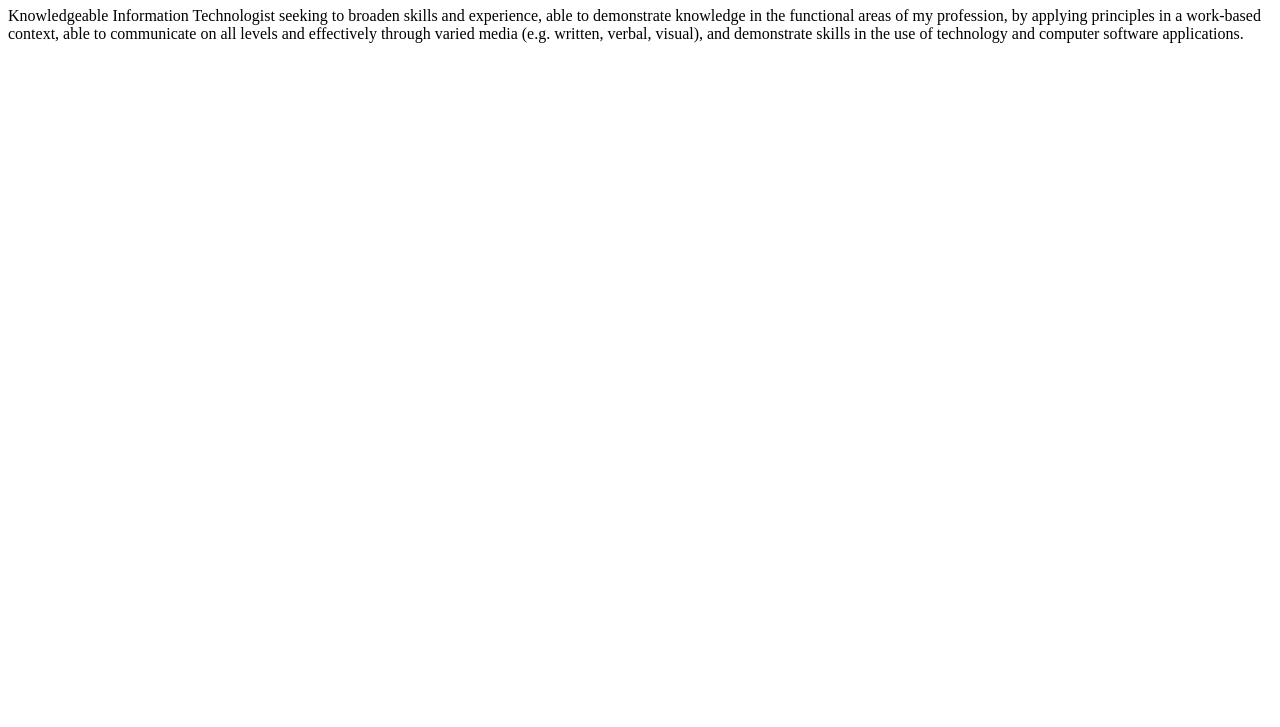
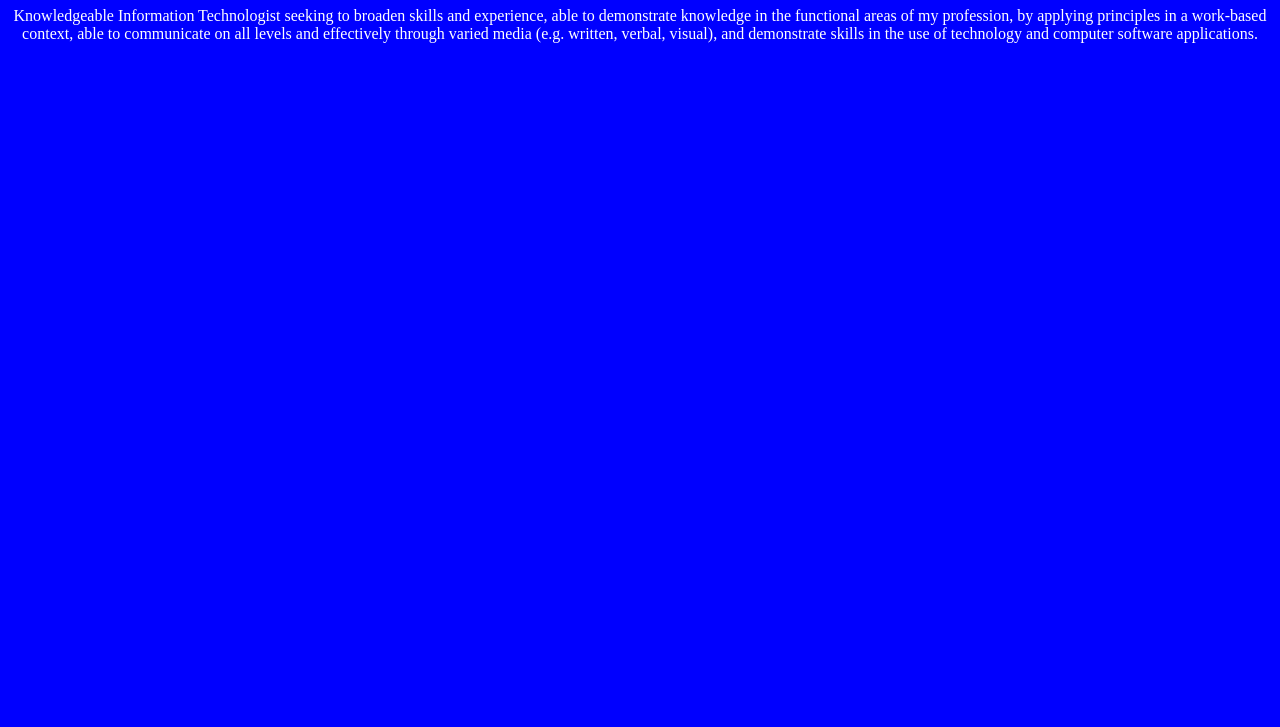
Before and after one commit to paulinakanime/paulinakanime.github.io, a plain HTML site: page index.html in a window 1280 px wide. Shown: the part 73-800 px from the top of the page. Drawn offline with Linux system fonts and the light colour scheme.

Commit message:
link the css

```diff
--- a/index.html
+++ b/index.html
@@ -3,7 +3,7 @@
   <head>
     <meta charset="utf-8">
     <title>My Peronal Website</title>
-
+    <link rel="stylesheet" href="/css/design.css">
   </head>
   <body>
     <h1>PAULINA KANIME</h1>
```
